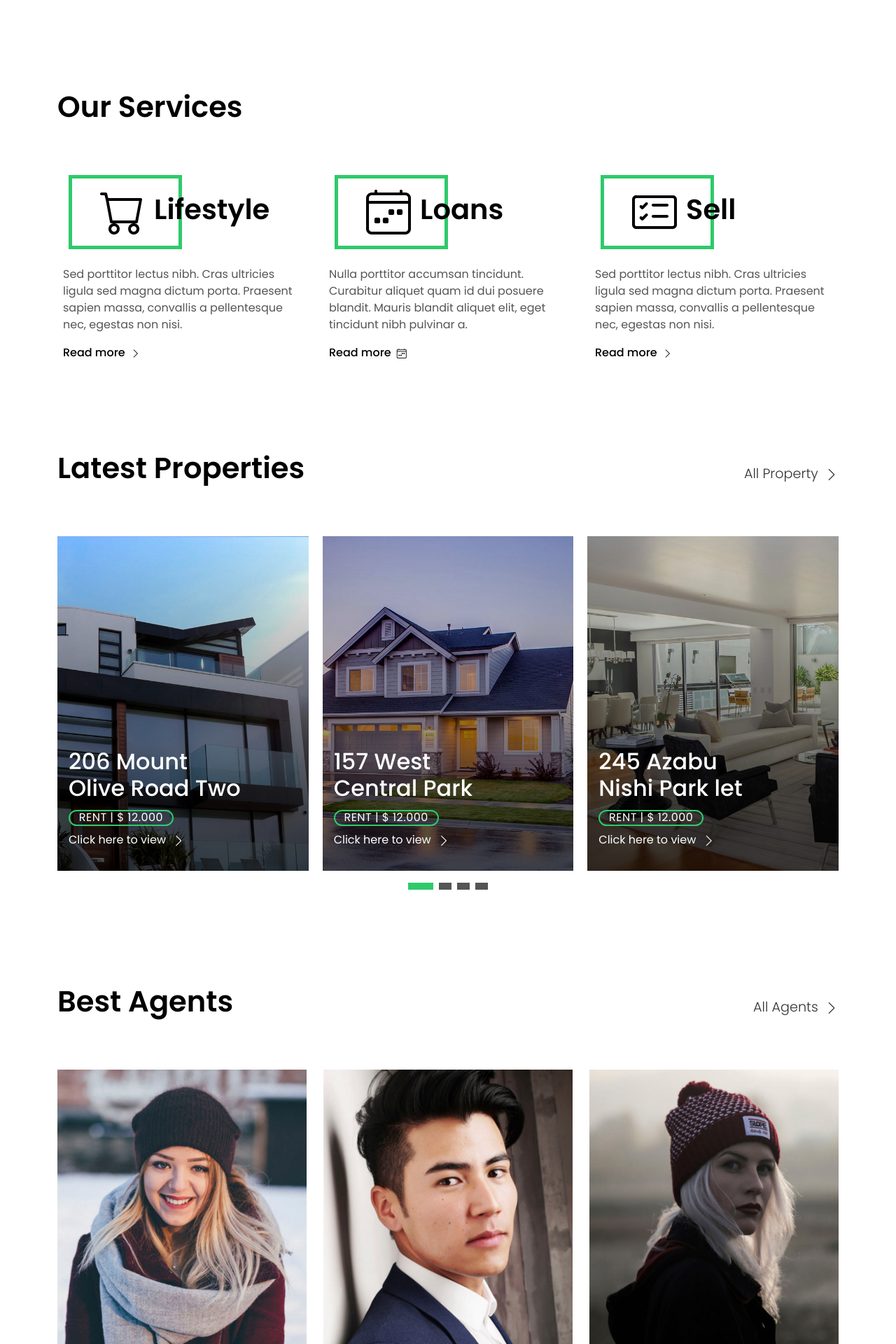
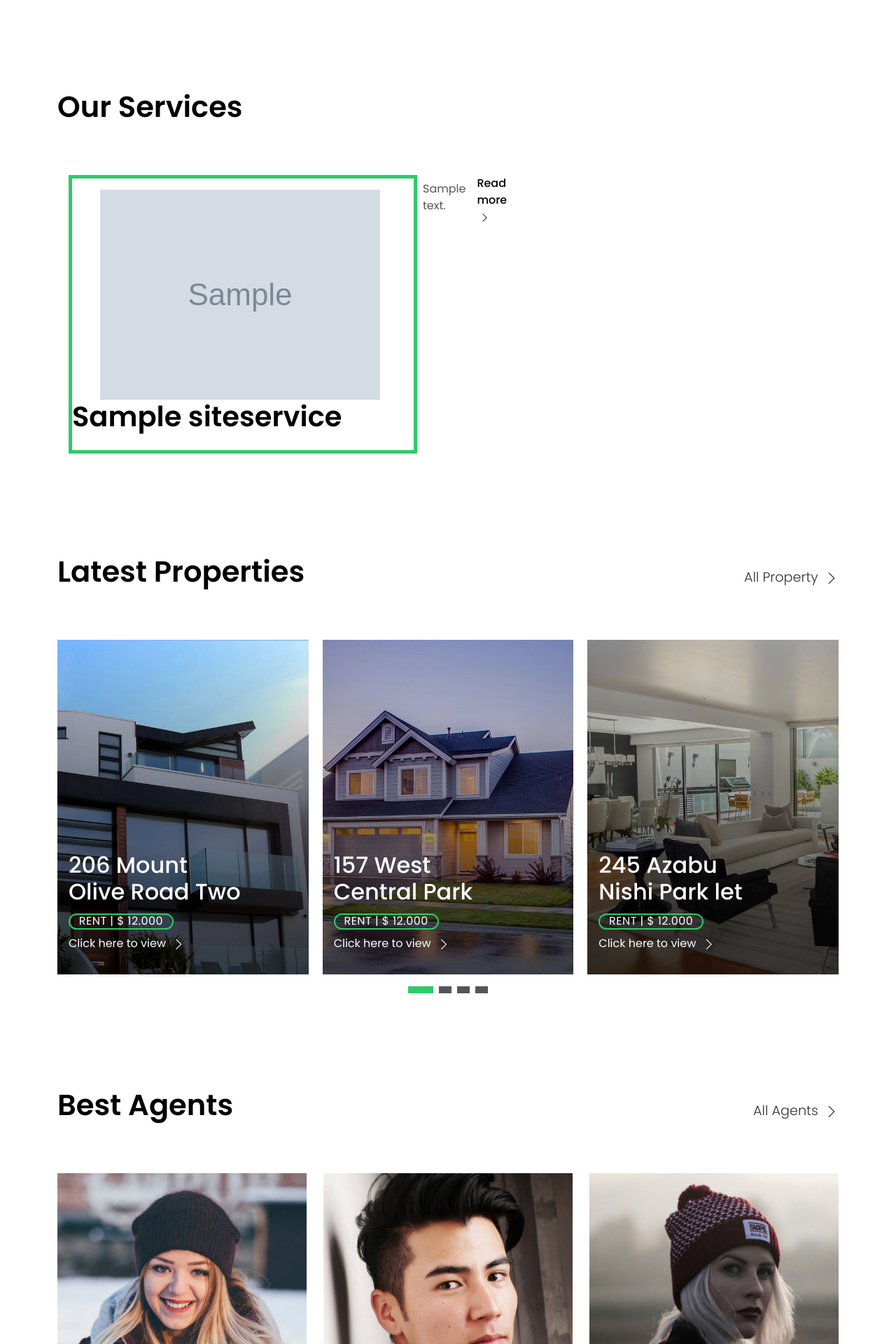
Before and after one commit to Jaheim007/HSagency, a Django app: page / in a window 1280 px wide. Shown: the part 824-2744 px from the top of the page at 70% size. Run offline with Django 4.2, Linux system fonts and the light colour scheme; data comes from the database, SQL or seed files in the repository; tables that the repository leaves empty hold one stand-in row (values such as "Sample post"); grey boxes marked "Sample" are stand-in pictures; some libraries are stand-ins or nearby versions.

Commit message:
Il désormais possible de modifier la liste des services

```diff
--- a/Front/models.py
+++ b/Front/models.py
@@ -45,3 +45,12 @@ class Slider(models.Model):
 
     def __str__(self):
         return self.title
+
+class SiteService(models.Model):
+    title = models.CharField(max_length=255)
+    description = models.CharField(max_length=1000)
+    photo_service = models.ImageField()
+    created = models.DateTimeField(default=timezone.now())
+
+    def __str__(self):
+        return self.title
--- a/Front/templates/pages/index.html
+++ b/Front/templates/pages/index.html
@@ -17,21 +17,20 @@
           </div>
         </div>
         <div class="row">
+          {% for service in services %}
             <div class="col-md-4">
               <div class="card-box-c foo">
                 <div class="card-header-c d-flex">
                   <div class="card-box-ico">
-                  <span class="bi bi-cart"></span>
+                    <img src="{{ service.photo_service.url }}"
                   </div>
                   <div class="card-title-c align-self-center">
-                  <h2 class="title-c">Lifestyle</h2>
+                    <h2 class="title-c">{{ service.title }}</h2>
                   </div>
                 </div>
                 <div class="card-body-c">
                   <p class="content-c">
-                  Sed porttitor lectus nibh. Cras ultricies ligula sed magna dictum porta. Praesent sapien massa,
-                  convallis a pellentesque
-                  nec, egestas non nisi.
+                    {{ service.description }}
                   </p>
                 </div>
                 <div class="card-footer-c">
@@ -41,54 +40,7 @@
                 </div>
               </div>
             </div>
-          <div class="col-md-4">
-            <div class="card-box-c foo">
-              <div class="card-header-c d-flex">
-                <div class="card-box-ico">
-                  <span class="bi bi-calendar4-week"></span>
-                </div>
-                <div class="card-title-c align-self-center">
-                  <h2 class="title-c">Loans</h2>
-                </div>
-              </div>
-              <div class="card-body-c">
-                <p class="content-c">
-                  Nulla porttitor accumsan tincidunt. Curabitur aliquet quam id dui posuere blandit. Mauris blandit
-                  aliquet elit, eget tincidunt
-                  nibh pulvinar a.
-                </p>
-              </div>
-              <div class="card-footer-c">
-                <a href="#" class="link-c link-icon">Read more
-                  <span class="bi bi-calendar4-week"></span>
-                </a>
-              </div>
-            </div>
-          </div>
-          <div class="col-md-4">
-            <div class="card-box-c foo">
-              <div class="card-header-c d-flex">
-                <div class="card-box-ico">
-                  <span class="bi bi-card-checklist"></span>
-                </div>
-                <div class="card-title-c align-self-center">
-                  <h2 class="title-c">Sell</h2>
-                </div>
-              </div>
-              <div class="card-body-c">
-                <p class="content-c">
-                  Sed porttitor lectus nibh. Cras ultricies ligula sed magna dictum porta. Praesent sapien massa,
-                  convallis a pellentesque
-                  nec, egestas non nisi.
-                </p>
-              </div>
-              <div class="card-footer-c">
-                <a href="#" class="link-c link-icon">Read more
-                  <span class="bi bi-chevron-right"></span>
-                </a>
-              </div>
-            </div>
-          </div>
+          {% endfor %}
         </div>
       </div>
     </section>
--- a/Front/views.py
+++ b/Front/views.py
@@ -5,6 +5,7 @@ from . import models
 def index(request):
     datas = {
         "sliders": models.Slider.objects.all(),
+        "services": models.SiteService.objects.all(),
     }
     return render(request,'pages/index.html', context=datas)
 
```
Also changed, not shown: Front/admin.py (+12 -4 lines), Front/migrations/0006_siteservice_alter_slider_created.py (added), Front/migrations/0007_rename_photo_house_siteservice_photo_service_and_more.py (added). Lines whose indentation alone changed are shown as unchanged.
